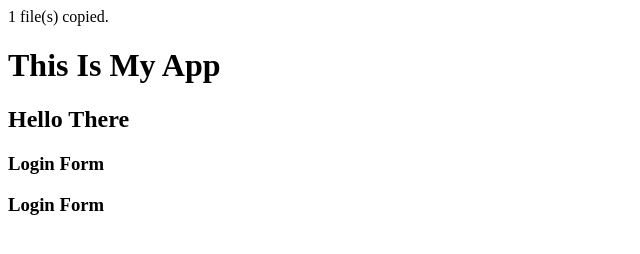
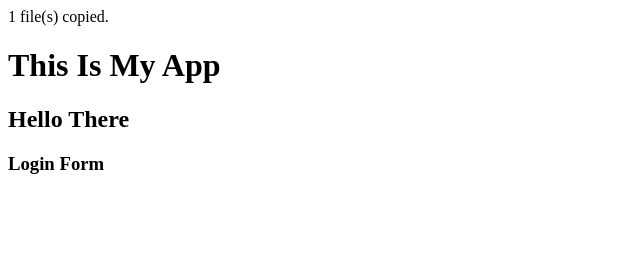
Before and after one commit to itsasm/myappsample, a plain HTML site: page index.html in a window 1280 px wide. Shown: the whole page, without its empty margins (0-640 px from the left). Drawn offline with Linux system fonts and the light colour scheme.

Commit message:
Revert "Message"
This reverts commit af76320c48eddcc6ee7ac5e439eb116b0cd9d9c9.

```diff
--- a/app2.js
+++ /dev/null
@@ -1 +0,0 @@
-console.log("Hello");
--- a/index.html
+++ b/index.html
@@ -7,6 +7,5 @@
 		<h1>This Is My App</h1>
 		<h2>Hello There </h2>
 		<h3>Login Form </h3>
-		<h3>Login Form </h3>
 	</body>
 </html>
```
